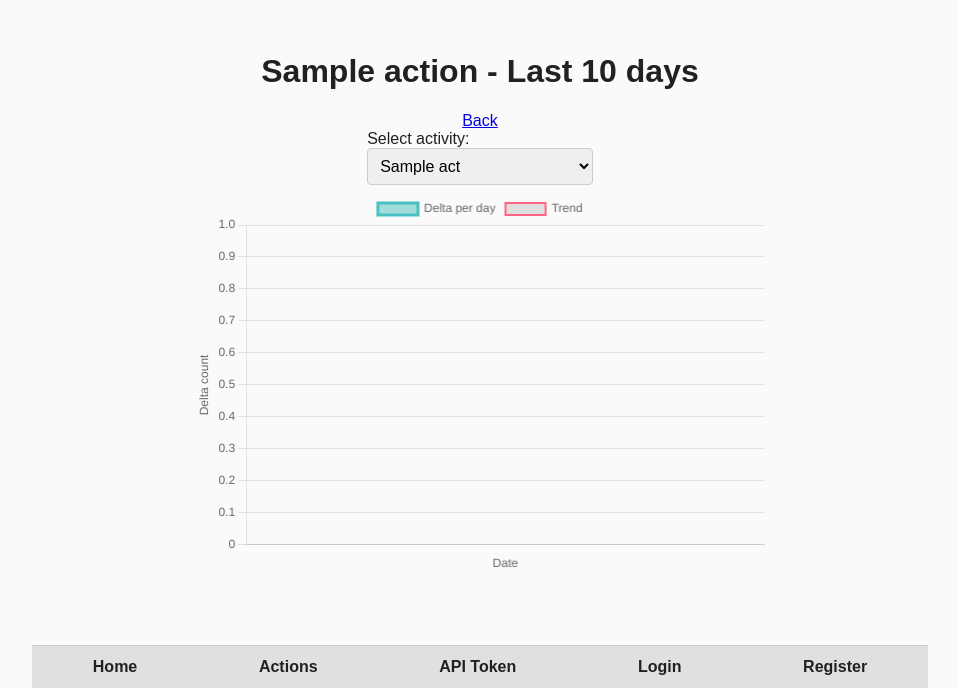
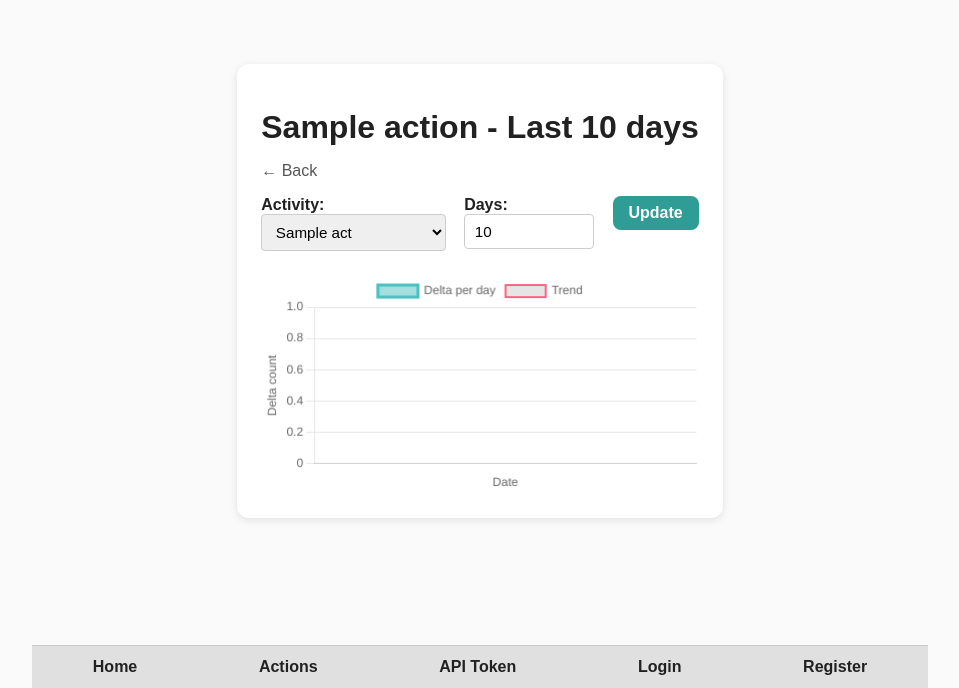
Before and after one commit to hallowslab/ActivTracker, a Flask app: template src/templates/activity_summary.j2 in a window 1280 px wide. Shown: the part 112-800 px from the top of the page, without its empty margins (160-1119 px from the left). Run offline with Flask 3, Linux system fonts and the light colour scheme; the template is opened without the code that fills it: most values are stand-ins (such as "Sample title", 1, 10 or a date in 2020).

Commit message:
update activity_summary template

```diff
--- /dev/null
+++ b/src/static/css/summary.css
@@ -0,0 +1,76 @@
+/* summary.css */
+
+/* Summary container */
+.summary-container {
+    max-width: 700px;
+    margin: 2rem auto;
+    padding: 1.5rem;
+    background: #fff;
+    border-radius: 0.75rem;
+    box-shadow: 0 2px 8px rgba(0,0,0,0.1);
+}
+
+.summary-container h1 {
+    text-align: center;
+    margin-bottom: 1rem;
+}
+
+.summary-card {
+    width: 100%;
+}
+
+/* Form controls */
+.summary-controls {
+    display: flex;
+    flex-wrap: wrap;
+    gap: 1rem;
+    margin-bottom: 1rem;
+    justify-content: space-between;
+}
+
+.summary-controls label {
+    font-weight: 600;
+}
+
+.summary-controls select,
+.summary-controls input[type="number"] {
+    padding: 0.5rem 0.6rem;
+    border-radius: 0.25rem;
+    border: 1px solid #ccc;
+    font-size: 0.95rem;
+}
+
+/* Buttons */
+.summary-controls button,
+.summary-controls button.btn {
+    background-color: var(--primary);
+    color: #fff;
+    border: none;
+    padding: 0.5rem 1rem;
+    border-radius: 0.5rem;
+    cursor: pointer;
+    font-weight: bold;
+    transition: background-color 0.2s;
+}
+.summary-controls button:hover,
+.summary-controls button.btn:hover {
+    background-color: #25746d; /* Slightly darker primary */
+}
+
+/* Back link */
+.back-link {
+    display: inline-block;
+    margin-bottom: 1rem;
+    text-decoration: none;
+    color: #555;
+}
+.back-link:hover {
+    color: #000;
+    text-decoration: underline;
+}
+
+/* Chart canvas */
+canvas {
+    width: 100% !important;
+    max-height: 400px;
+}
--- a/src/templates/activity_summary.j2
+++ b/src/templates/activity_summary.j2
@@ -1,41 +1,55 @@
 {% extends "base.html" %}
-
 {% block title %}Activity Summary{% endblock %}
-
+{% block head %}
+    <link rel="stylesheet"
+          href="{{ url_for('static', filename='css/summary.css') }}">
+{% endblock %}
 {% block content %}
-
-<h1>{{ data.action.name }} - Last {{ days }} days</h1>
-<a href="{{ url_for('action.list_actions') }}">Back</a>
-
-<!-- Activity selector -->
-<form method="get" action="">
-    <label for="action_id">Select activity:</label>
+    <div class="summary-container">
+        <h1>{{ data.action.name }} - Last {{ data.days }} days</h1>
+        <a href="{{ url_for("action.list_actions") }}" class="back-link">← Back</a>
+        <form method="get" class="summary-controls">
+            <div>
+                <label for="action_id">Activity:</label>
                 <select name="action_id" id="action_id" onchange="this.form.submit()">
                     {% for act in data.actions %}
-        <option value="{{ act.id }}" {% if act.id == data.action.id %}selected{% endif %}>{{ act.name }}</option>
+                        <option value="{{ act.id }}"
+                                {% if act.id == data.action.id %}selected{% endif %}>{{ act.name }}</option>
                     {% endfor %}
                 </select>
+            </div>
+            <div>
+                <label for="days">Days:</label>
+                <input type="number"
+                       id="days"
+                       name="days"
+                       value="{{ data.days }}"
+                       min="1"
+                       max="365">
+            </div>
+            <div>
+                <button type="submit" class="btn btn-primary">Update</button>
+            </div>
         </form>
-
-<canvas id="activityChart" width="600" height="400"></canvas>
-
+        <canvas id="activityChart"></canvas>
+    </div>
     <script src="https://cdn.jsdelivr.net/npm/chart.js"></script>
     <script>
         const ctx = document.getElementById('activityChart').getContext('2d');
 
-// Dates on X-axis, values on Y-axis
         const labels = {{ data.labels|tojson }};
         const values = {{ data._values|tojson }};
 
-const data = {
+        const chartData = {
             labels: labels,
-    datasets: [{
+            datasets: [
+                {
                     label: 'Delta per day',
                     data: values,
                     fill: false,
                     borderColor: 'rgba(75, 192, 192, 1)',
                     backgroundColor: 'rgba(75, 192, 192, 0.5)',
-        tension: 0.3 // smooth line
+                    tension: 0.3
                 },
                 {
                     label: 'Trend',
@@ -43,30 +57,22 @@ const data = {
                     borderColor: 'rgba(255, 99, 132, 1)',
                     borderWidth: 2,
                     fill: false,
-        pointRadius: 0       // hide points
-    }]
+                    pointRadius: 0
+                }
+            ]
         };
 
-const config = {
+        new Chart(ctx, {
             type: 'line',
-    data: data,
+            data: chartData,
             options: {
                 responsive: true,
-        plugins: {
-            legend: { display: true },
-        },
+                plugins: { legend: { display: true } },
                 scales: {
-            x: {
-                title: { display: true, text: 'Date' }
-            },
-            y: {
-                beginAtZero: true,
-                title: { display: true, text: 'Delta count' }
+                    x: { title: { display: true, text: 'Date' } },
+                    y: { beginAtZero: true, title: { display: true, text: 'Delta count' } }
                 }
             }
-    }
-};
-
-new Chart(ctx, config);
+        });
     </script>
 {% endblock %}
```
Lines whose indentation alone changed are shown as unchanged.
